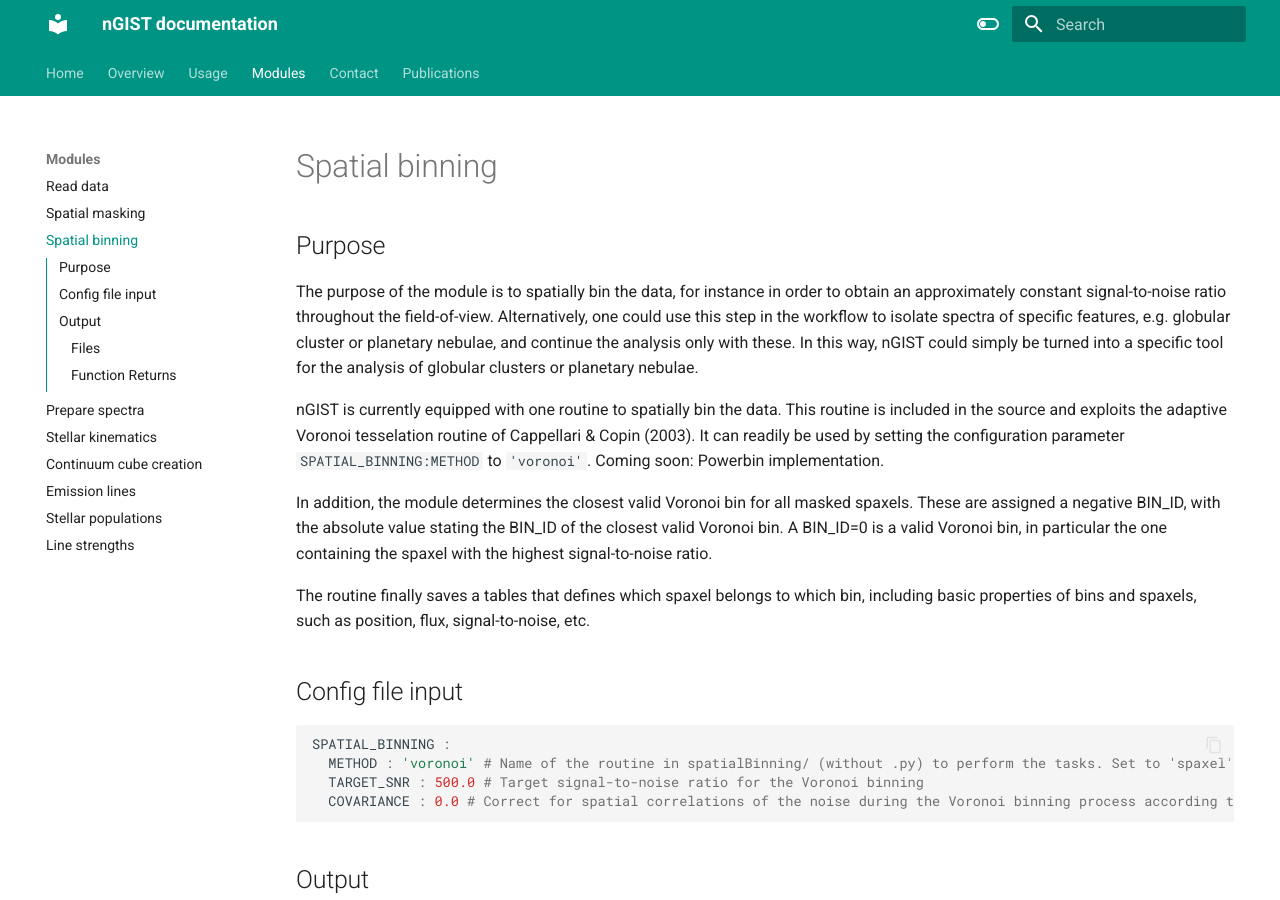
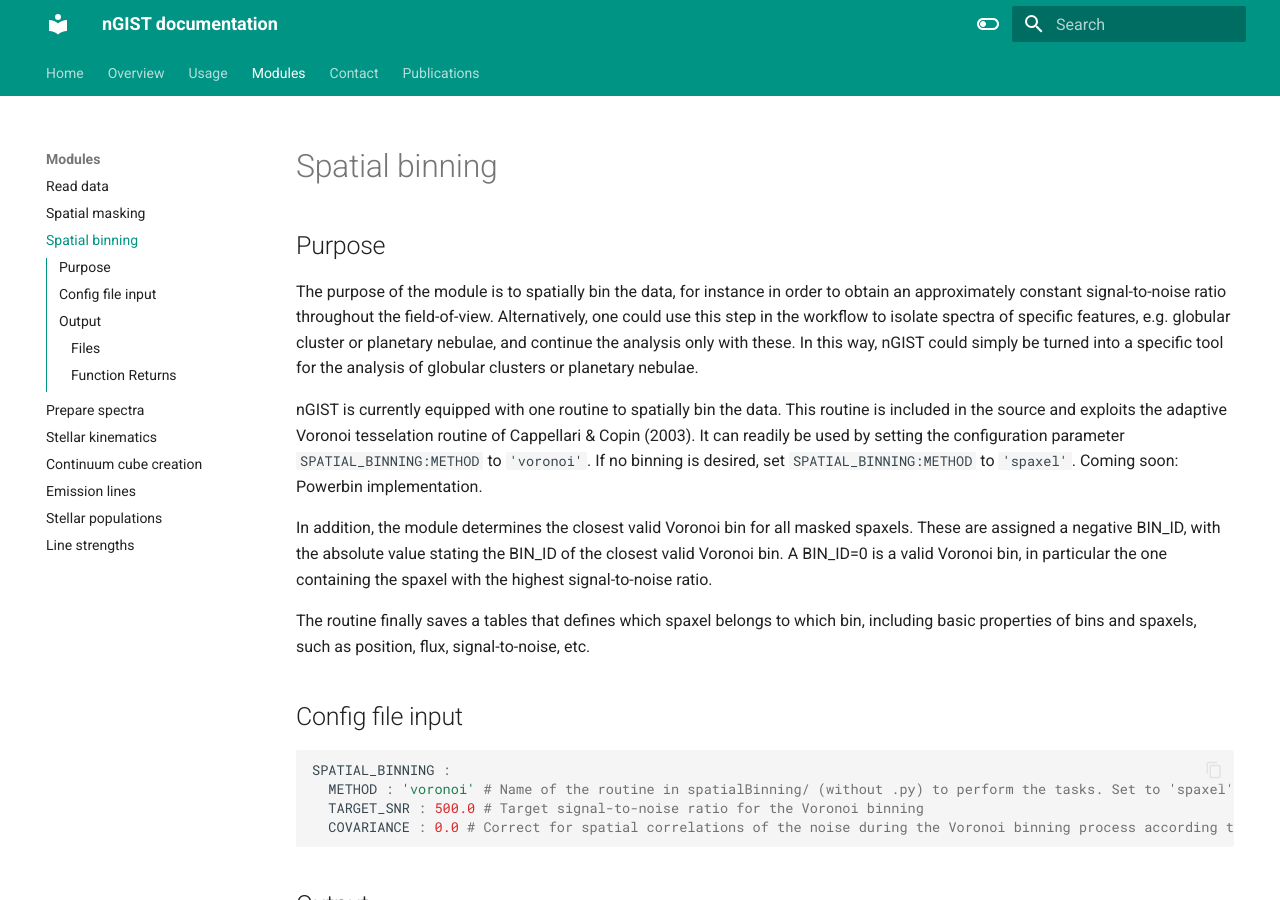
Before and after one commit to geckos-survey/gist-documentation, an MkDocs documentation site: the page built from docs/modules/spatial_binning.md, in a window 1280 px wide and 900 px high. Built offline with MkDocs 1.6.1 and Material for MkDocs 9.7.7, drawn with Linux system fonts in a browser that asks for light colours.

Commit message:
Enhance spatial binning documentation with method options
Updated the spatial binning module documentation to include information on setting the binning method to 'spaxel' when no binning is desired.

```diff
--- a/docs/modules/spatial_binning.md
+++ b/docs/modules/spatial_binning.md
@@ -4,7 +4,7 @@
 
 The purpose of the module is to spatially bin the data, for instance in order to obtain an approximately constant signal-to-noise ratio throughout the field-of-view. Alternatively, one could use this step in the workflow to isolate spectra of specific features, e.g. globular cluster or planetary nebulae, and continue the analysis only with these. In this way, nGIST could simply be turned into a specific tool for the analysis of globular clusters or planetary nebulae.
 
-nGIST is currently equipped with one routine to spatially bin the data. This routine is included in the source and exploits the adaptive Voronoi tesselation routine of Cappellari & Copin (2003). It can readily be used by setting the configuration parameter `SPATIAL_BINNING:METHOD` to `'voronoi'`. Coming soon: Powerbin implementation.
+nGIST is currently equipped with one routine to spatially bin the data. This routine is included in the source and exploits the adaptive Voronoi tesselation routine of Cappellari & Copin (2003). It can readily be used by setting the configuration parameter `SPATIAL_BINNING:METHOD` to `'voronoi'`. If no binning is desired, set `SPATIAL_BINNING:METHOD` to `'spaxel'`. Coming soon: Powerbin implementation.
 
 In addition, the module determines the closest valid Voronoi bin for all masked spaxels. These are assigned a negative BIN_ID, with the absolute value stating the BIN_ID of the closest valid Voronoi bin. A BIN_ID=0 is a valid Voronoi bin, in particular the one containing the spaxel with the highest signal-to-noise ratio.
 
```
